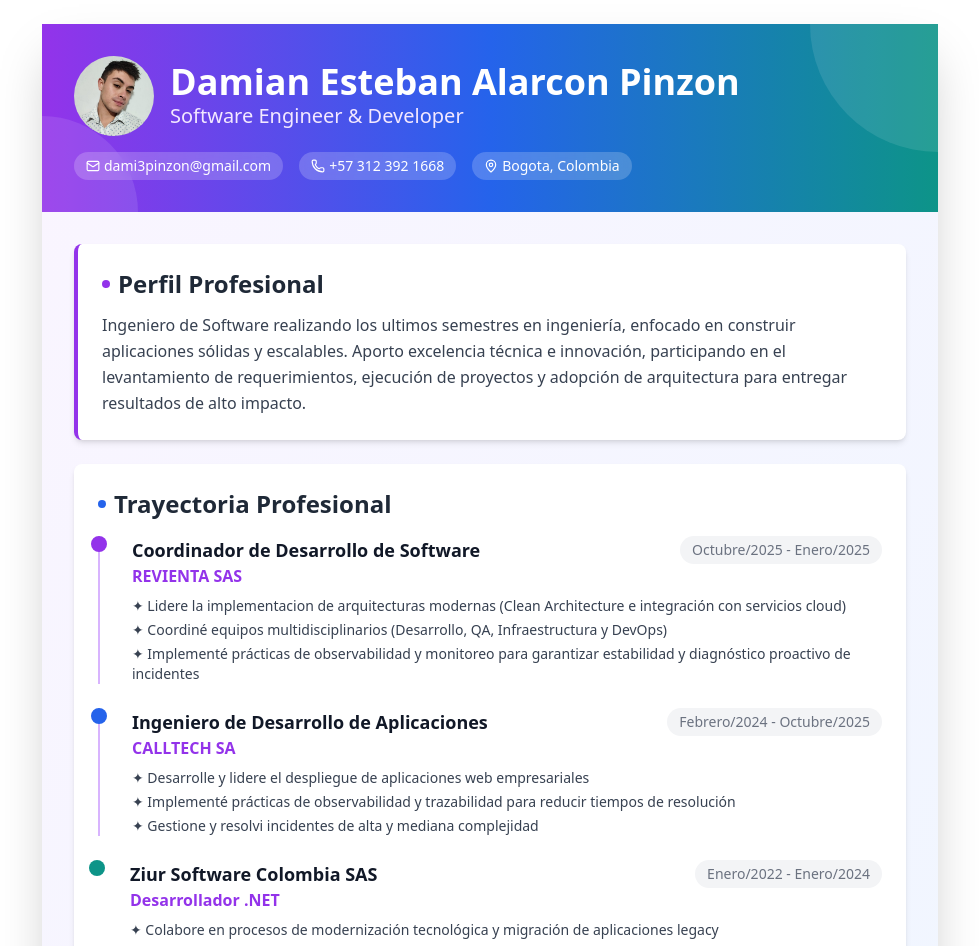
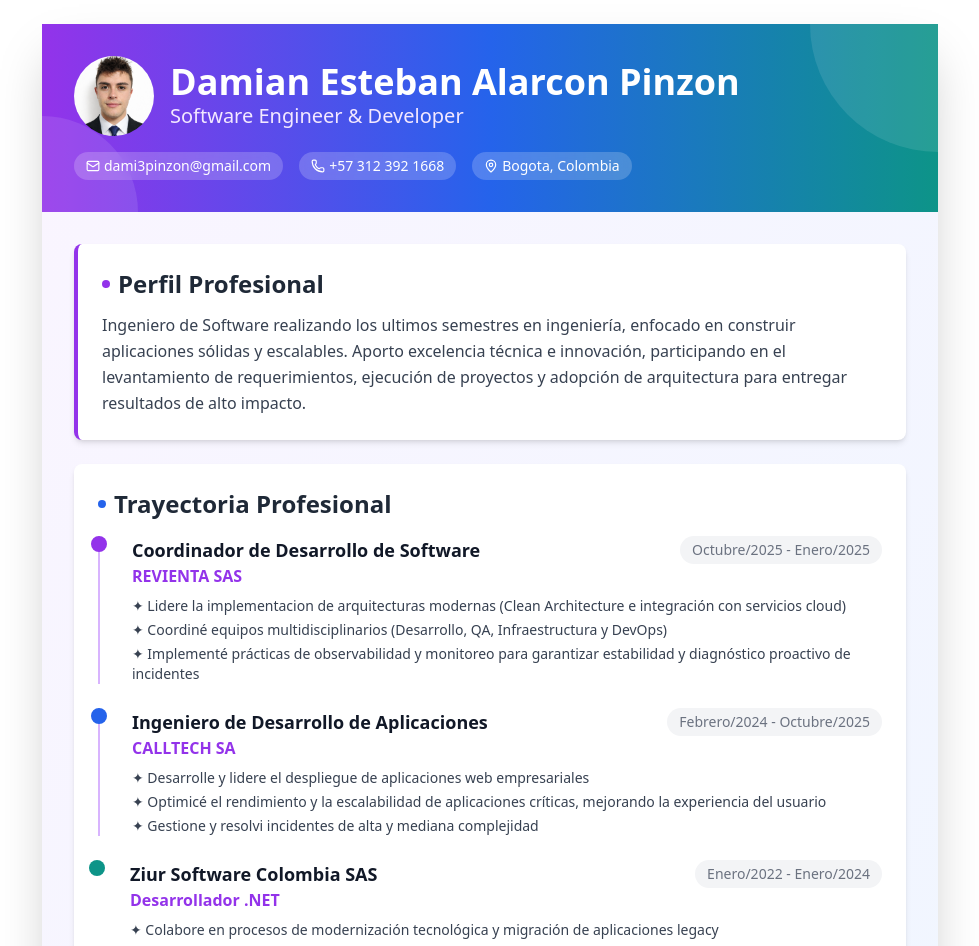
Before and after one commit to xicodami/CVDamianDev, a React (Vite) app: page / in a window 1280 px wide. Shown: the top 946 px of the page, without its empty margins (150-1129 px from the left). Built offline with nearby package versions, Linux system fonts and the light colour scheme; the HTML template or start-up script is replaced by a standard one.

Commit message:
Change Image Profile

```diff
--- a/src/CreativeCV.tsx
+++ b/src/CreativeCV.tsx
@@ -1,6 +1,6 @@
 // CreativeCV.tsx (o .jsx)
 import { Mail, Phone, MapPin, Cloud, Trophy } from "lucide-react";
-import avatar from "./assets/Avatar.jpeg";
+import avatar from "./assets/Avatar.png";
 
 export function CreativeCV() {
   return (
@@ -97,7 +97,7 @@ export function CreativeCV() {
               </div>
               <ul className="text-sm text-gray-700 space-y-1">
                 <li>✦ Desarrolle y lidere el despliegue de aplicaciones web empresariales</li>
-                <li>✦ Implementé prácticas de observabilidad y trazabilidad para reducir tiempos de resolución</li>
+                <li>✦ Optimicé el rendimiento y la escalabilidad de aplicaciones críticas, mejorando la experiencia del usuario</li>
                 <li>✦ Gestione y resolvi incidentes de alta y mediana complejidad</li>
               </ul>
             </div>
```
Also changed, not shown: src/assets/Avatar.jpeg (deleted), src/assets/Avatar.png (added).
